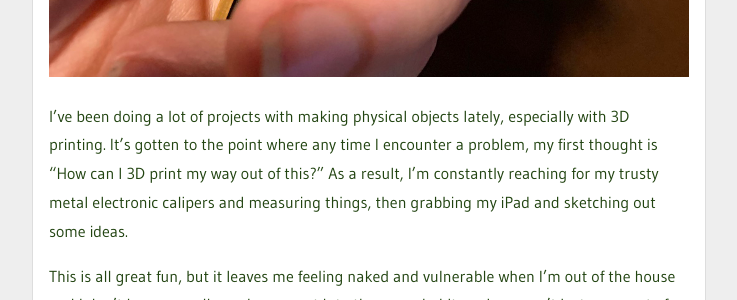
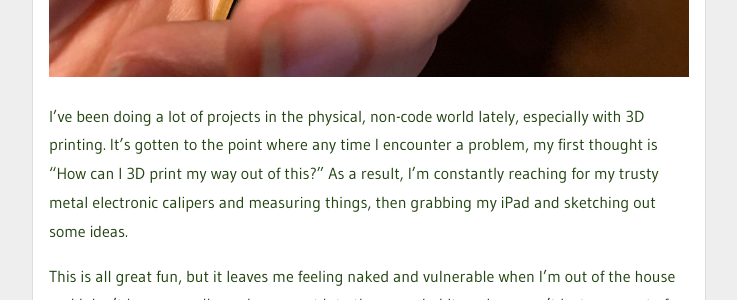
Before and after one commit to osuushi/osuushi.github.com, a Jekyll site: the page built from _posts/2022-06-12-keychain-calipers.md, in a window 1280 px wide and 900 px high, scrolled down 679 px. Shown: the part 154-454 px from the top of the window, without its empty margins (223-960 px from the left). Built offline with Jekyll 4.4.1, drawn with Linux system fonts in a browser that asks for light colours.

Commit message:
Tweak phrasing

```diff
--- a/_posts/2022-06-12-keychain-calipers.md
+++ b/_posts/2022-06-12-keychain-calipers.md
@@ -5,7 +5,7 @@ title: Keychain Calipers
 
 ![Hero shot of calipers in hand](/images/2022-06-12/hero.jpg)
 
-I've been doing a lot of projects with making physical objects lately,
+I've been doing a lot of projects in the physical, non-code world lately,
 especially with 3D printing. It's gotten to the point where any time I encounter
 a problem, my first thought is "How can I 3D print my way out of this?" As a
 result, I'm constantly reaching for my trusty metal electronic calipers and
```
